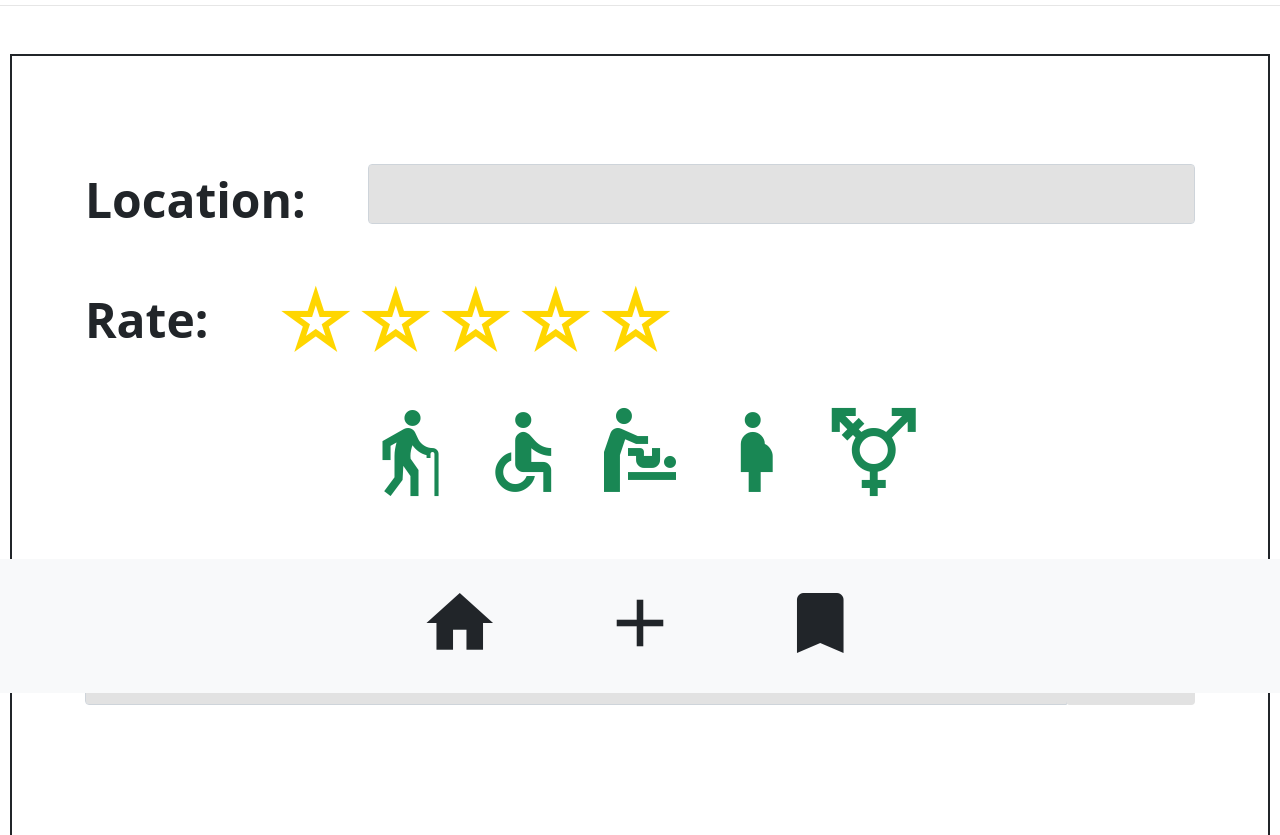
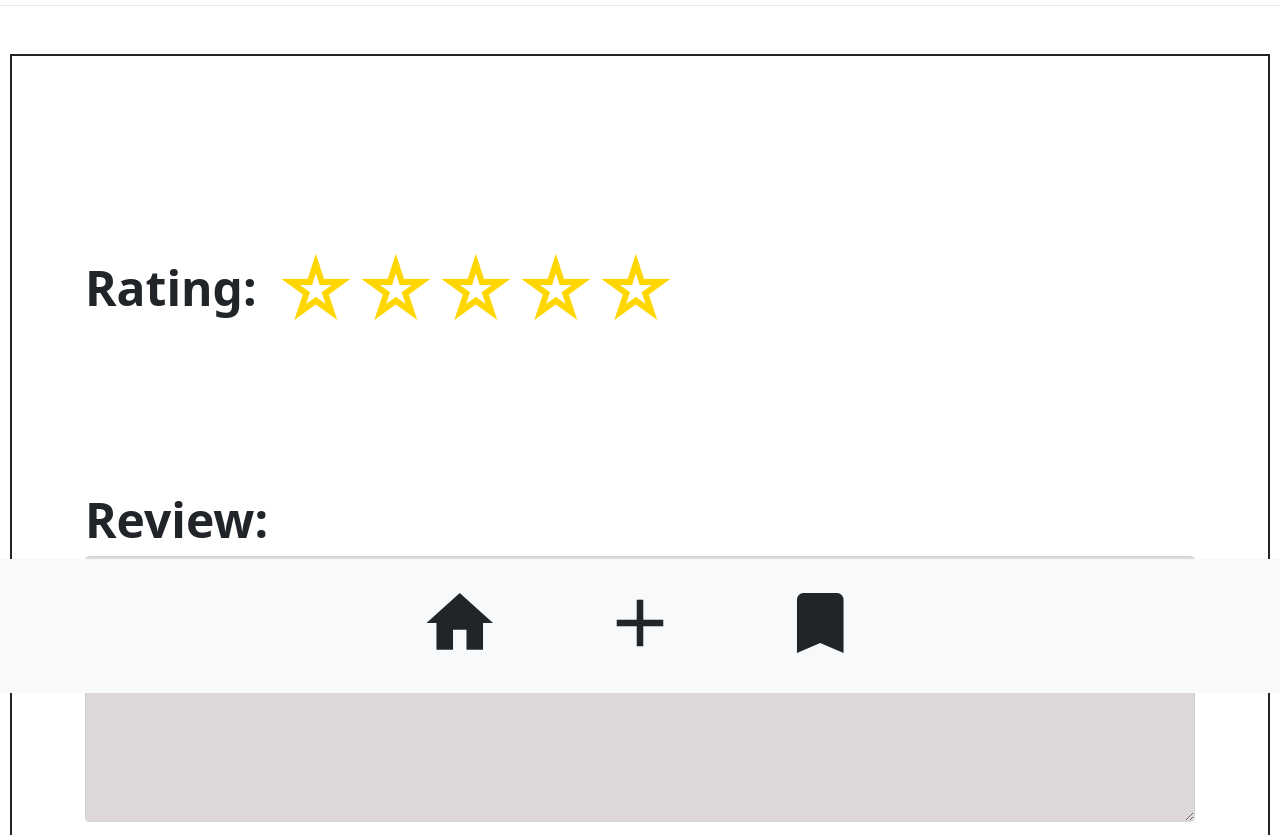
Before and after one commit to Kent-Danielle/FindaPotty-2.0, a plain HTML site: page write_review.html in a window 1280 px wide. Shown: the part 107-942 px from the top of the page. Drawn offline with nearby package versions, Linux system fonts and the light colour scheme.

Commit message:
fixed write_post.html and write_review.html

```diff
--- a/styles/dongil.css
+++ b/styles/dongil.css
@@ -191,8 +191,6 @@ label {
   text-align: center;
 }
 
-input {
-}
 #location {
   background-color: #e2e2e2;
   height: 60px;
--- a/write_comment.html
+++ b/write_review.html
@@ -58,20 +58,11 @@
 
     <div class="form_background">
         <div class="input-form mx-auto">
-
+                <br>
                 <form class="form">
 
-                    <div class="mt-3 row">
-                        <div class="col-md-3 mb-3"> <label for="location">Location:</label>
-                        </div>
-                        <div class="col-md-9 mb-3"><input type="text" class="form-control input-group-lg" id="location"
-                                placeholder="" value="" required>
-                        </div>
-
-                    </div>
-
                     <div class="mb-3 mt-2 row">
-                        <label for="Rate" class="col-sm-2 col-form-label pt-4">Rate:</label>
+                        <label for="Rate" class="col-sm-2 col-form-label pt-4">Rating:</label>
                         <div class="col-sm-10">
                             <div class="rating"> <input type="radio" name="rating" value="5" id="5"><label
                                     for="5">☆</label>
@@ -82,44 +73,20 @@
                         </div>
                     </div>
 
-                    <div class="features mt-10 my-4">
-                        <i class="text-success material-icons md-dark">elderly</i>
-                        <i class="text-success material-icons">accessible</i>
-                        <i class="text-success material-icons">baby_changing_station</i>
-                        <i class="text-success material-icons">pregnant_woman</i>
-                        <i class="text-success material-icons">transgender</i>
-                    </div>
-                    <div class="form-group">
-
-                        <div class="col-sm-12">
-                            <label for="tag">tag:</label>
-                            <div class="input-group">
-                                <input type="text" id="taginput" class="form-control">
-                                <span class="input-group-btn">
-                                    <button class="btn btn-default" type="button"
-                                        onclick="setInnerText();">Add!</button>
-                                </span>
-                            </div>
-                        </div>
-                    </div>
-
                     <div id="tag_row" class="form-group">
 
                     </div>
 
-                    <div id="reviews" class="form-group mb-3">
-                        <label for="reviews">Reviews</label>
-                        <textarea class="form-control" rows="10"></textarea>
+                    <div id="reviews" class="mb-3">
+                        <label for="reviews">Review:</label>
+                        <textarea class="form-control" rows="7"></textarea>
                     </div>
                     <div class="form-group mb-3">
-                        <label for="fileupload" class="form-label">Image Upload</label>
+                        <label for="fileupload" class="form-label">Add Image</label>
                         <input class="form-control form-control-lg" id="fileupload" type="file">
                     </div>
 
-                    <div class="form-group mb-3">
-                        <input type="checkbox" class="custom-control-input" id="aggrement" required>
-                        <label class="custom-control-label" for="aggrement">I agree collected data and use.</label>
-                    </div>
+
                     <div id="submit" class="form-group">
                         <button class="btn btn-primary">Post</button>
                         <button class="btn btn-warning">Cancel</button>
```
Also changed, not shown: write_post.html (+12 -15 lines).
